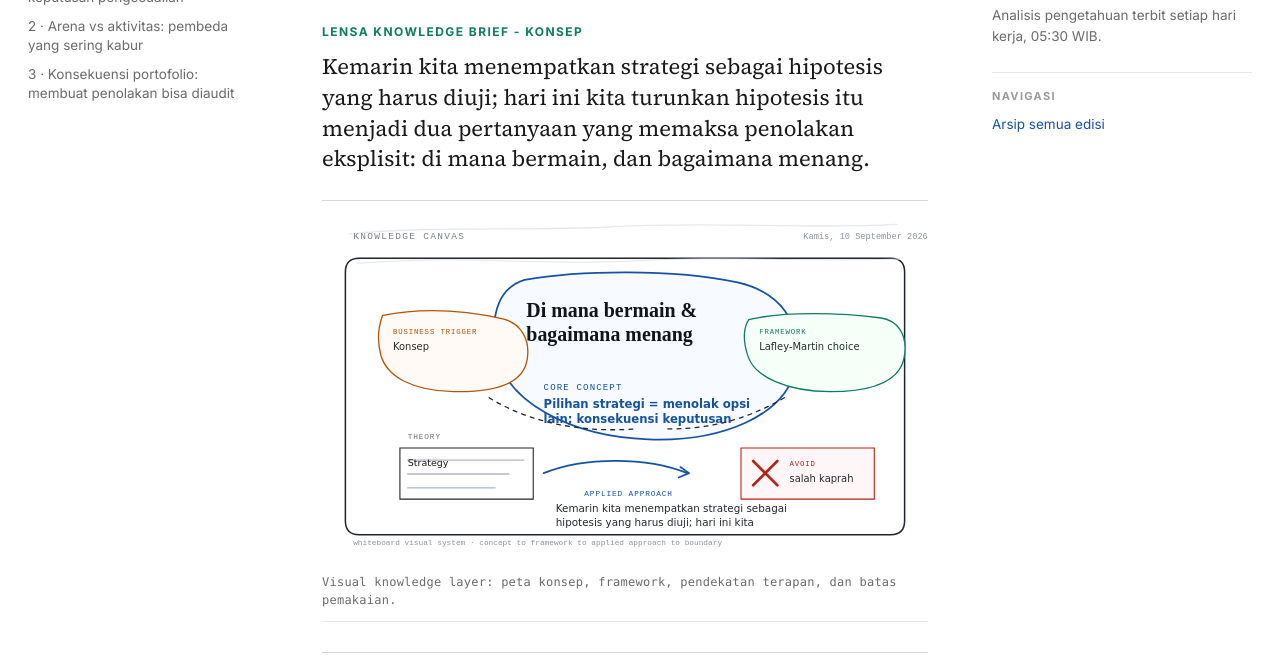
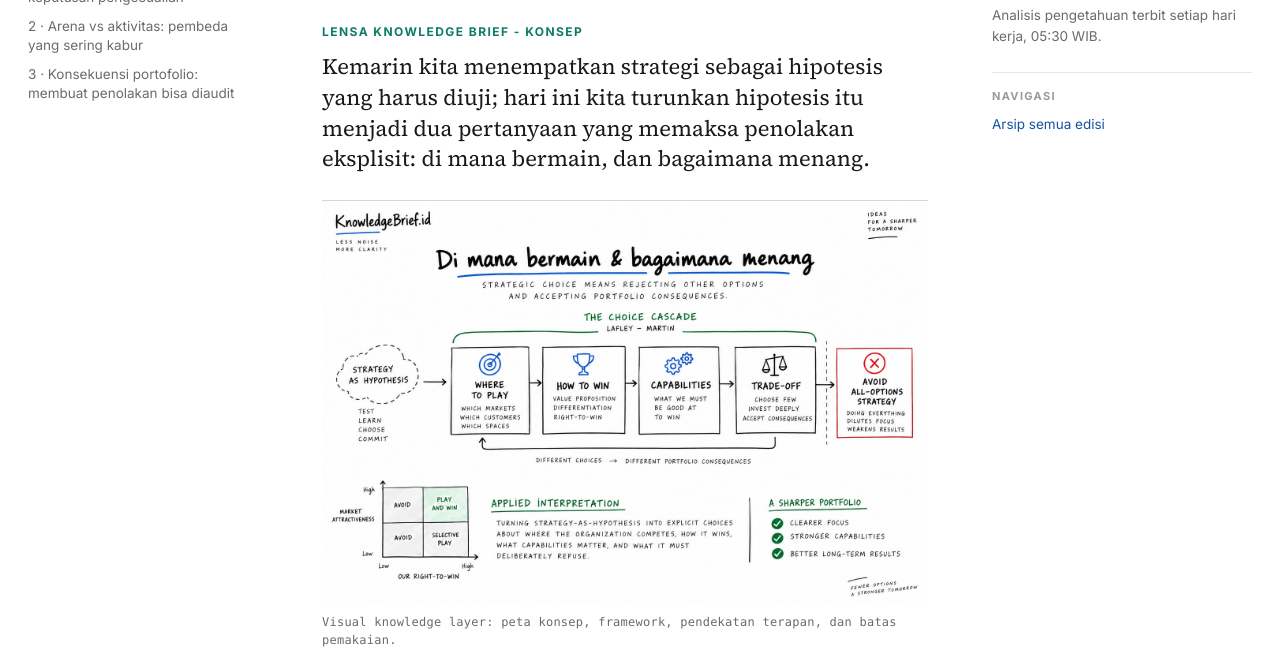
Before and after one commit to nagano9/knowledgebrief, a plain HTML site: page briefs/2026-09-10.html in a window 1280 px wide. Shown: the part 139-800 px from the top of the page. Drawn offline with Linux system fonts and the light colour scheme.

Commit message:
content: use OpenAI visual for 2026-09-10 KnowledgeBrief

```diff
--- a/briefs/2026-09-10.html
+++ b/briefs/2026-09-10.html
@@ -15,7 +15,7 @@
 <meta property="og:title" content="Konsep | KnowledgeBrief.id">
 <meta property="og:description" content="Kemarin kita menempatkan strategi sebagai hipotesis yang harus diuji; hari ini kita turunkan hipotesis itu menjadi dua pertanyaan yang memaksa penolakan eksplis">
 <meta property="og:url" content="https://knowledgebrief.id/briefs/2026-09-10.html">
-<meta property="og:image" content="https://knowledgebrief.id/assets/visuals/2026-09-10.svg">
+<meta property="og:image" content="https://knowledgebrief.id/assets/visuals/2026-09-10.png">
 <meta name="twitter:card" content="summary_large_image">
 <style>
 @import url('https://fonts.googleapis.com/css2?family=Newsreader:opsz,wght@6..72,400;6..72,500;6..72,600;6..72,700&family=Inter:wght@400;500;600;700&family=Source+Serif+4:opsz,wght@8..60,400;8..60,600&display=swap');
@@ -220,7 +220,7 @@ td b,td strong{color:var(--fg);font-weight:600}
 
 <p class="dek">Kemarin kita menempatkan strategi sebagai hipotesis yang harus diuji; hari ini kita turunkan hipotesis itu menjadi dua pertanyaan yang memaksa penolakan eksplisit: di mana bermain, dan bagaimana menang.</p>
 <figure class="knowledge-canvas">
-<img src="/assets/visuals/2026-09-10.svg" alt="Knowledge canvas: Di mana bermain &amp; bagaimana menang" loading="lazy" decoding="async">
+<img src="/assets/visuals/2026-09-10.png" alt="Knowledge canvas: Di mana bermain &amp; bagaimana menang" loading="lazy" decoding="async">
 <figcaption>Visual knowledge layer: peta konsep, framework, pendekatan terapan, dan batas pemakaian.</figcaption>
 </figure>
 
```
Also changed, not shown: assets/visuals/2026-09-10.png (added).
